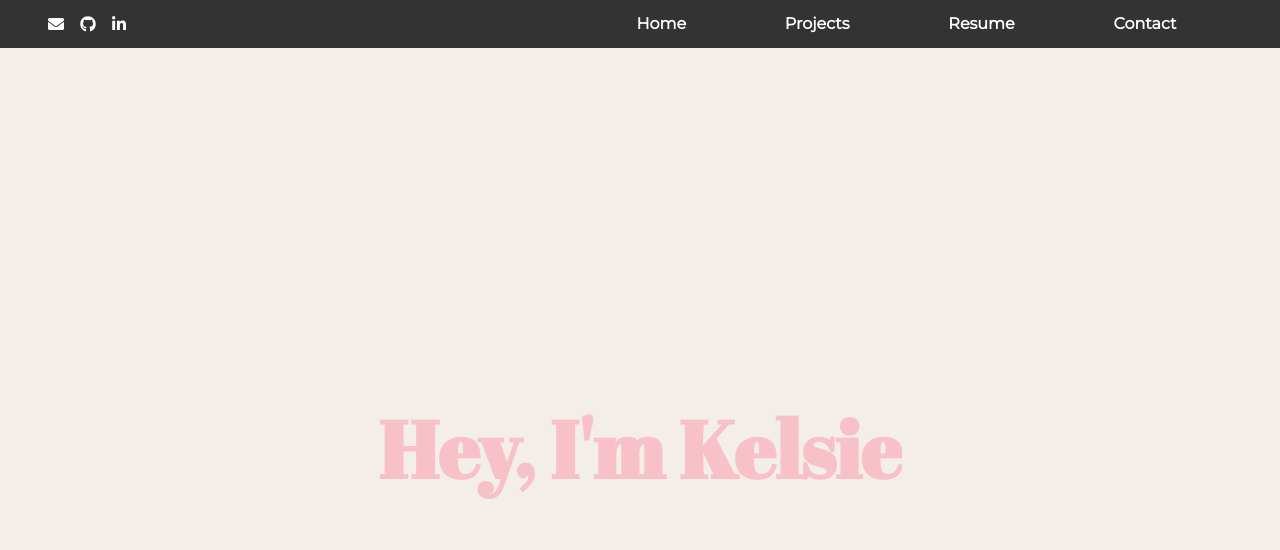
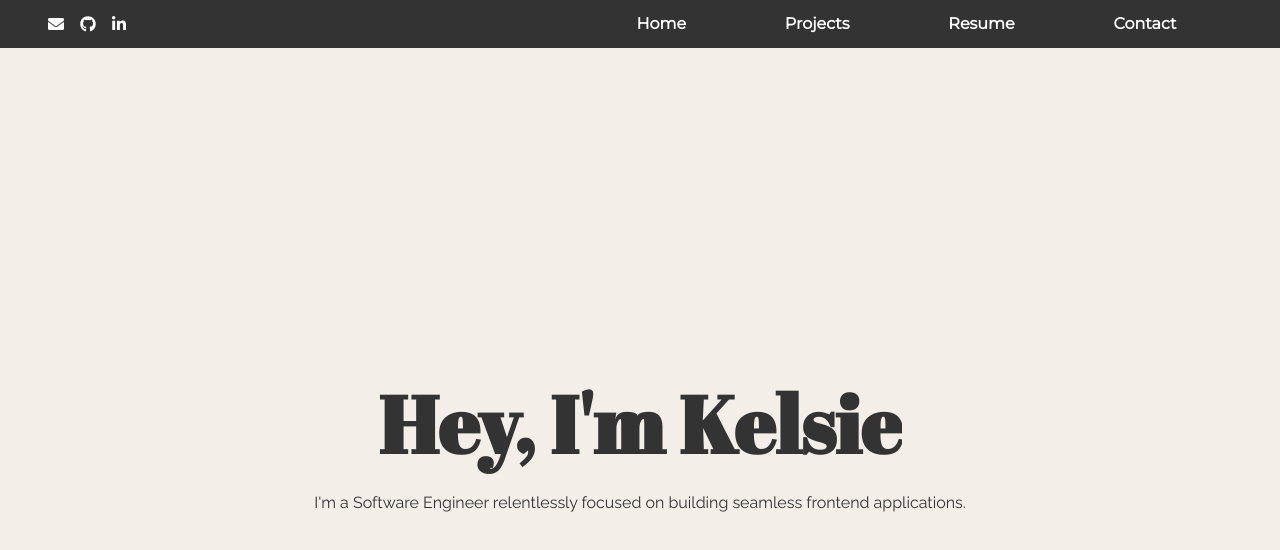
Before and after one commit to kelsiebesingeryeh/personal-website, a React (Create React App) app in the folder persona-website/: page / in a window 1280 px wide. Shown: the top 550 px of the page. Built offline with nearby package versions, Linux system fonts and the light colour scheme.

Commit message:
Add tagline to homepage

```diff
--- a/persona-website/src/Home/Home.css
+++ b/persona-website/src/Home/Home.css
@@ -1,4 +1,5 @@
 @import url('https://fonts.googleapis.com/css2?family=Kanit:wght@900&display=swap');
+@import url('https://fonts.googleapis.com/css2?family=Raleway:wght@300;400;500;600;700&display=swap');
 
 .content {
     display: flex;
@@ -46,5 +47,10 @@ h1 {
     margin: 2%;
     font-size: 5rem;
     text-align: center;
-    color: #F8C1CA;
+    color: #333333;
 }
+
+.aboutMe {
+font-family: 'Raleway',
+sans-serif;
+}
--- a/persona-website/src/Home/Home.js
+++ b/persona-website/src/Home/Home.js
@@ -5,6 +5,7 @@ const Home = () => {
     return (
       <div className="content">
         <h1 className="h1Animation skateIn">Hey, I'm Kelsie</h1>
+        <p className='aboutMe'>I'm a Software Engineer relentlessly focused on building seamless frontend applications.</p>
       </div>
     );
 }
```
